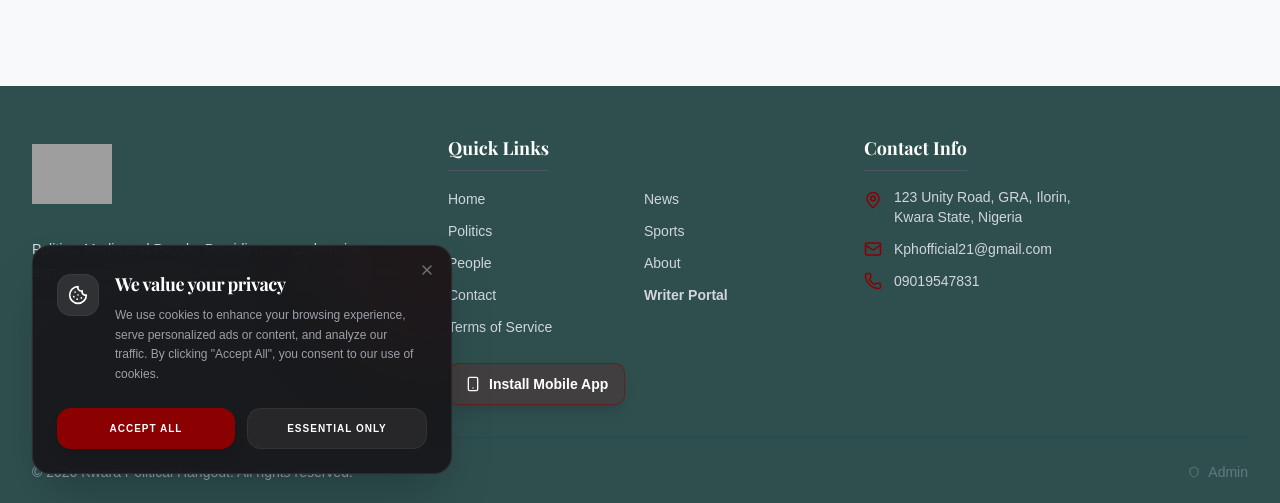
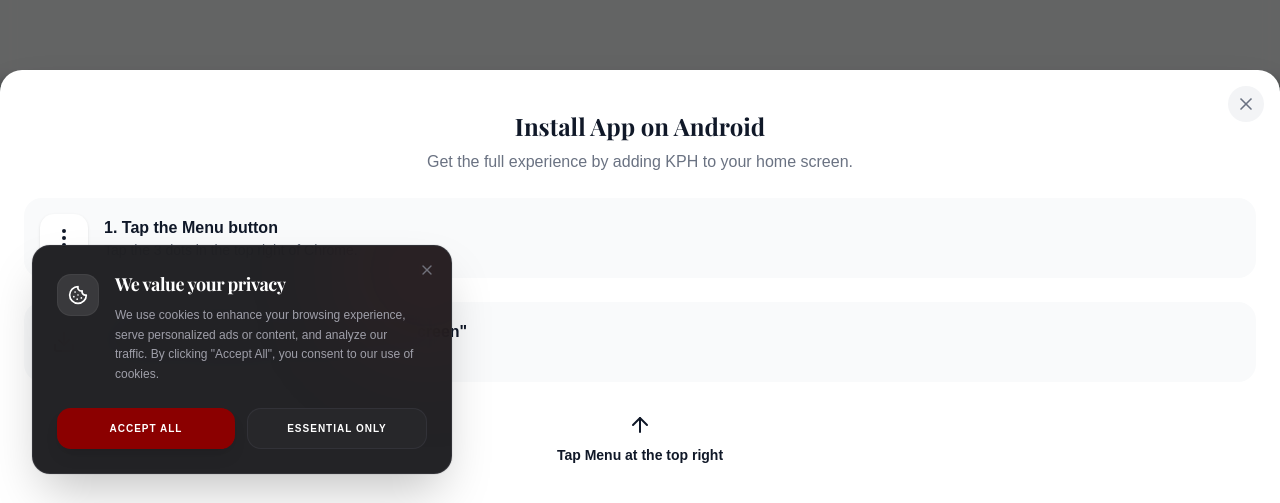
Before and after one commit to Bigdee001-dev/Kwarapoliticalhangout, a React (Vite) app: page / in a window 1280 px wide. Both pictures are taken after a click on the button "Install Mobile App". Shown: the part 1618-2121 px from the top of the page. Built offline with nearby package versions, Linux system fonts and the light colour scheme; no server answers; the database is empty; grey boxes are pictures that could not be loaded; a web font is replaced by a local one.

Commit message:
feat: implement Android PWA install guide fallback

```diff
--- /dev/null
+++ b/src/components/AndroidInstallGuide.tsx
@@ -0,0 +1,84 @@
+import React from 'react';
+import { motion, AnimatePresence } from 'motion/react';
+import { MoreVertical, Download, X } from 'lucide-react';
+
+interface AndroidInstallGuideProps {
+  isOpen: boolean;
+  onClose: () => void;
+}
+
+const AndroidInstallGuide: React.FC<AndroidInstallGuideProps> = ({ isOpen, onClose }) => {
+  return (
+    <AnimatePresence>
+      {isOpen && (
+        <>
+          <motion.div
+            initial={{ opacity: 0 }}
+            animate={{ opacity: 1 }}
+            exit={{ opacity: 0 }}
+            onClick={onClose}
+            className="fixed inset-0 bg-black/60 z-[80] backdrop-blur-sm"
+          />
+          <motion.div
+            initial={{ y: '100%' }}
+            animate={{ y: 0 }}
+            exit={{ y: '100%' }}
+            transition={{ type: 'spring', damping: 25, stiffness: 300 }}
+            className="fixed bottom-0 left-0 right-0 bg-white rounded-t-3xl z-[90] p-6 pb-10 shadow-2xl"
+          >
+            <button
+              onClick={onClose}
+              className="absolute top-4 right-4 p-2 bg-gray-100 rounded-full text-gray-500 hover:text-gray-800"
+            >
+              <X size={20} />
+            </button>
+
+            <div className="text-center mb-6 mt-4">
+              <h3 className="text-2xl font-bold text-gray-900">Install App on Android</h3>
+              <p className="text-gray-500 mt-2">Get the full experience by adding KPH to your home screen.</p>
+            </div>
+
+            <div className="space-y-6">
+              <div className="flex items-center gap-4 bg-gray-50 p-4 rounded-2xl">
+                <div className="w-12 h-12 bg-white rounded-xl shadow-sm flex items-center justify-center shrink-0">
+                  <MoreVertical className="text-gray-900" size={24} />
+                </div>
+                <div>
+                  <p className="font-bold text-gray-900">1. Tap the Menu button</p>
+                  <p className="text-sm text-gray-500">Tap the 3 dots in the top right of Chrome.</p>
+                </div>
+              </div>
+
+              <div className="flex items-center gap-4 bg-gray-50 p-4 rounded-2xl">
+                <div className="w-12 h-12 bg-white rounded-xl shadow-sm flex items-center justify-center shrink-0">
+                  <Download className="text-kph-red" size={24} />
+                </div>
+                <div>
+                  <p className="font-bold text-gray-900">2. Select "Install App" or "Add to Home Screen"</p>
+                  <p className="text-sm text-gray-500">Scroll down to find this option in the list.</p>
+                </div>
+              </div>
+            </div>
+
+            {/* Arrow pointing up to help Android users */}
+            <motion.div
+              animate={{ y: [0, -10, 0] }}
+              transition={{ repeat: Infinity, duration: 1.5 }}
+              className="flex justify-center mt-8 text-gray-900"
+            >
+              <div className="flex flex-col items-center">
+                <svg width="24" height="24" viewBox="0 0 24 24" fill="none" stroke="currentColor" strokeWidth="2" strokeLinecap="round" strokeLinejoin="round" className="mb-2">
+                  <line x1="12" y1="19" x2="12" y2="5"></line>
+                  <polyline points="5 12 12 5 19 12"></polyline>
+                </svg>
+                <span className="text-sm font-bold">Tap Menu at the top right</span>
+              </div>
+            </motion.div>
+          </motion.div>
+        </>
+      )}
+    </AnimatePresence>
+  );
+};
+
+export default AndroidInstallGuide;
--- a/src/components/Footer.tsx
+++ b/src/components/Footer.tsx
@@ -12,7 +12,7 @@ const Footer: React.FC = () => {
     if (promptable) {
       promptable.prompt();
     } else {
-      alert("To install the app, tap the Share button in your browser and select 'Add to Home Screen'.");
+      window.dispatchEvent(new Event('showInstallGuide'));
     }
   };
   return (
--- a/src/components/InstallPrompt.tsx
+++ b/src/components/InstallPrompt.tsx
@@ -1,21 +1,15 @@
-import React, { useState } from 'react';
+import React, { useState, useEffect } from 'react';
 import { Download, X } from 'lucide-react';
 import { useInstallPrompt } from '../hooks/useInstallPrompt';
 import { motion, AnimatePresence } from 'motion/react';
 import IOSInstallGuide from './IOSInstallGuide';
+import AndroidInstallGuide from './AndroidInstallGuide';
 
 const InstallPrompt: React.FC = () => {
   const { promptable, isStandalone, isIOS } = useInstallPrompt();
   const [isDismissed, setIsDismissed] = useState(false);
   const [showIOSGuide, setShowIOSGuide] = useState(false);
-
-  if (isStandalone || isDismissed) {
-    return null;
-  }
-
-  if (!promptable && !isIOS) {
-    return null;
-  }
+  const [showAndroidGuide, setShowAndroidGuide] = useState(false);
 
   const handleInstall = () => {
     if (isIOS) {
@@ -30,13 +24,26 @@ const InstallPrompt: React.FC = () => {
         }
         setIsDismissed(true);
       });
+    } else {
+      // Android, but promptable is null (e.g. dismissed or already installed)
+      setShowAndroidGuide(true);
     }
   };
+
+  useEffect(() => {
+    const handleShowGuide = () => {
+      handleInstall();
+    };
+    window.addEventListener('showInstallGuide', handleShowGuide);
+    return () => window.removeEventListener('showInstallGuide', handleShowGuide);
+  }, [isIOS, promptable]);
+
+  const showBanner = !isStandalone && !isDismissed && (promptable || isIOS);
 
   return (
     <>
       <AnimatePresence>
-        {!showIOSGuide && (
+        {showBanner && !showIOSGuide && !showAndroidGuide && (
           <motion.div
             initial={{ y: 100, opacity: 0 }}
             animate={{ y: 0, opacity: 1 }}
@@ -72,6 +79,7 @@ const InstallPrompt: React.FC = () => {
         )}
       </AnimatePresence>
       <IOSInstallGuide isOpen={showIOSGuide} onClose={() => setShowIOSGuide(false)} />
+      <AndroidInstallGuide isOpen={showAndroidGuide} onClose={() => setShowAndroidGuide(false)} />
     </>
   );
 };
```
